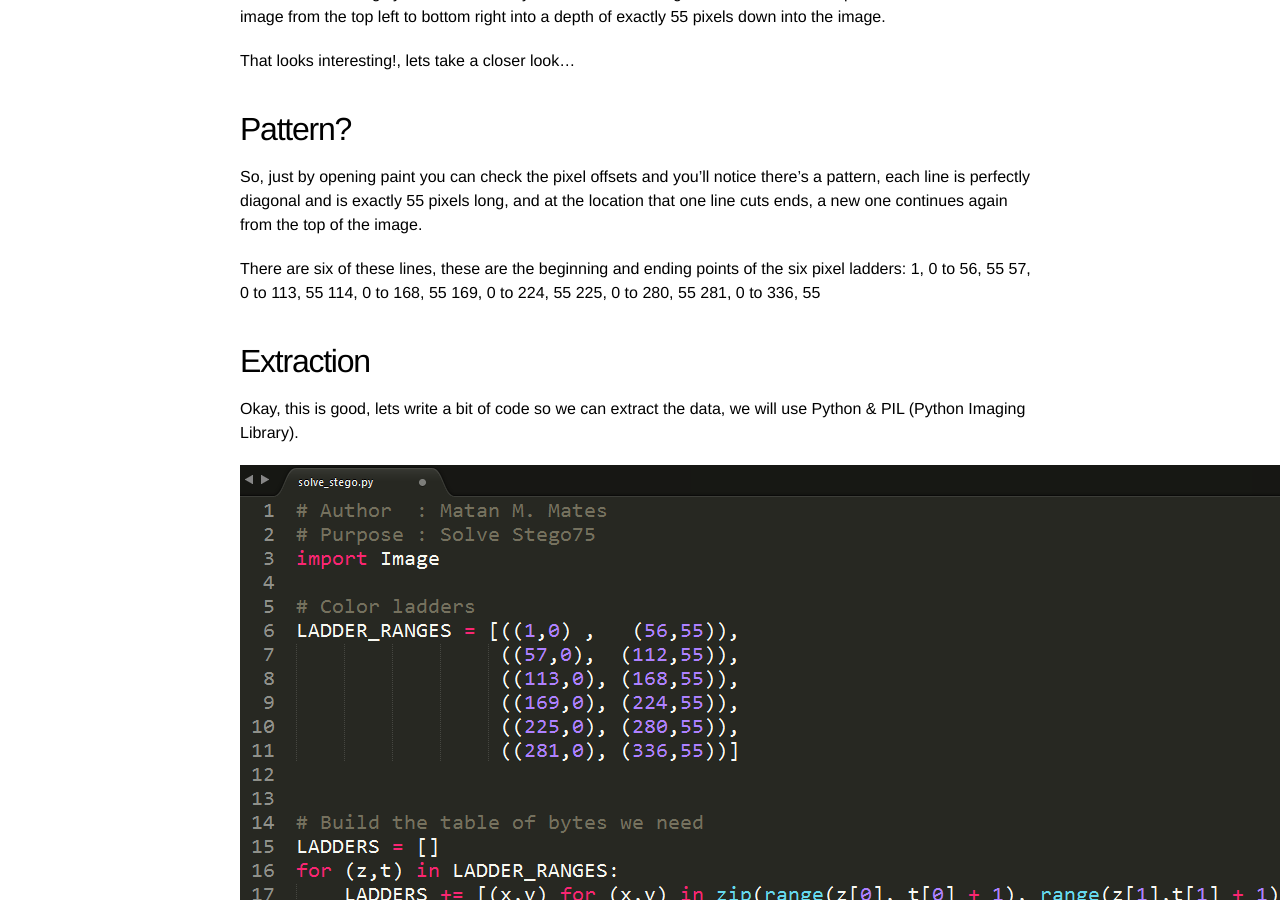
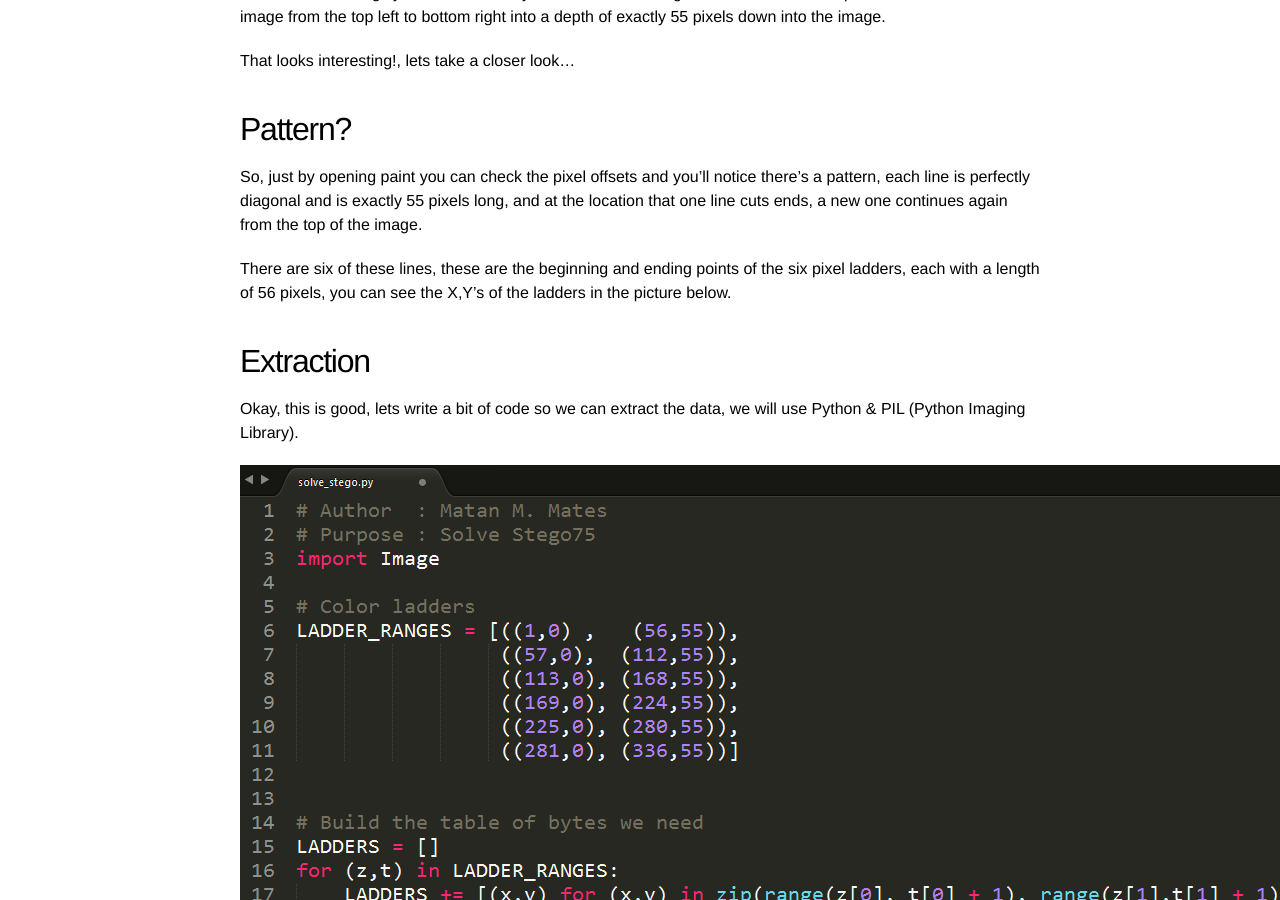
Before and after one commit to 0xAWES0ME/0xAWES0ME.github.io, a Jekyll site: the page built from _posts/2014-07-26-stego75-pwnium.md, in a window 1280 px wide and 900 px high, scrolled down 1210 px. Built offline with Jekyll 4.4.1, drawn with Linux system fonts in a browser that asks for light colours.

Commit message:
Fixed text

```diff
--- a/_posts/2014-07-26-stego75-pwnium.md
+++ b/_posts/2014-07-26-stego75-pwnium.md
@@ -31,13 +31,7 @@ That looks interesting!, lets take a closer look...
 So, just by opening paint you can check the pixel offsets and you'll notice there's a pattern, each line is perfectly diagonal
 and is exactly 55 pixels long, and at the location that one line cuts ends, a new one continues again from the top of the image.
 
-There are six of these lines, these are the beginning and ending points of the six pixel ladders:
-1,   0 to 56,  55
-57,  0 to 113, 55
-114, 0 to 168, 55
-169, 0 to 224, 55
-225, 0 to 280, 55
-281, 0 to 336, 55
+There are six of these lines, these are the beginning and ending points of the six pixel ladders, each with a length of 56 pixels, you can see the X,Y's of the ladders in the picture below.
 
 
 ## Extraction
```
